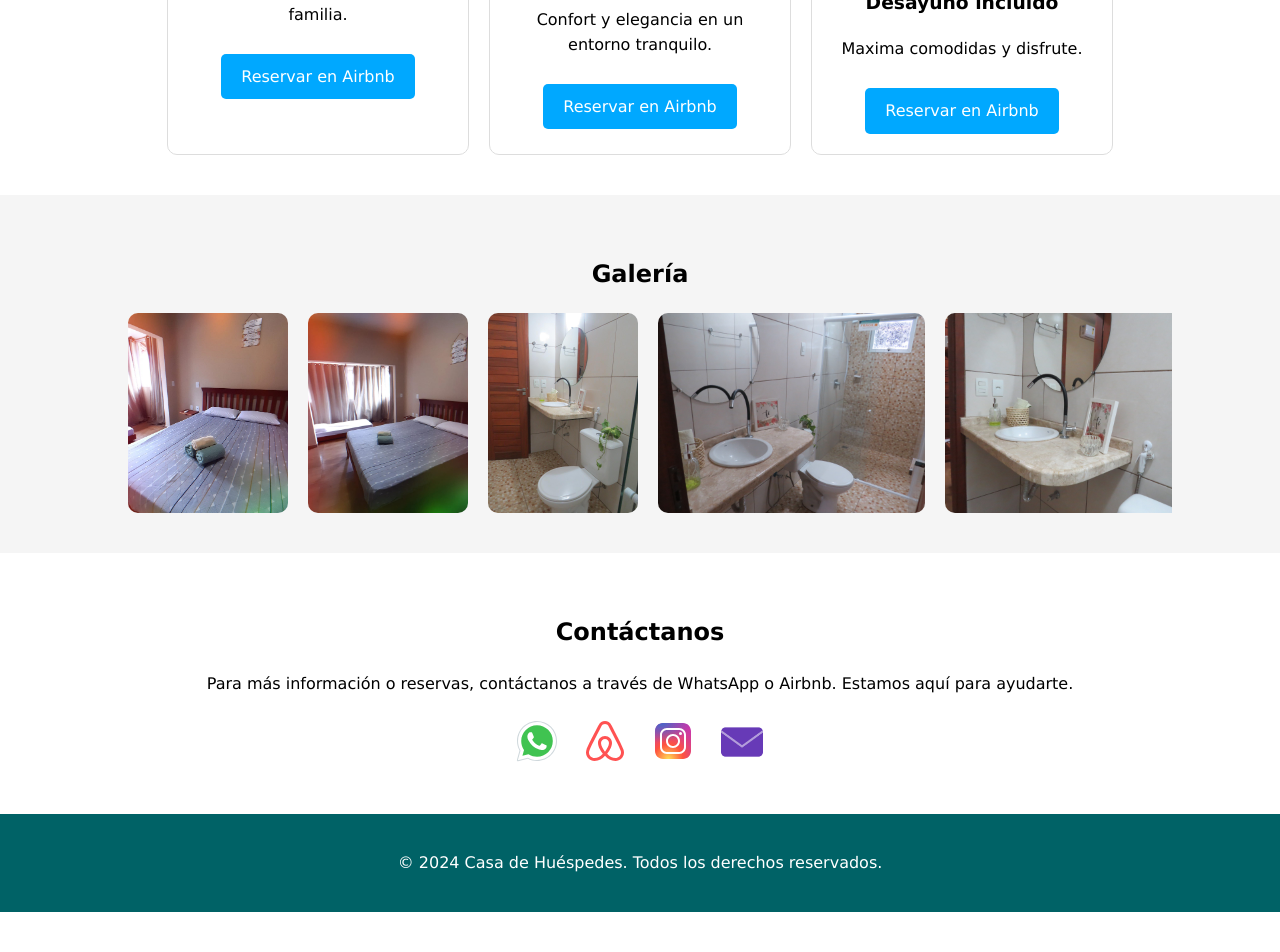
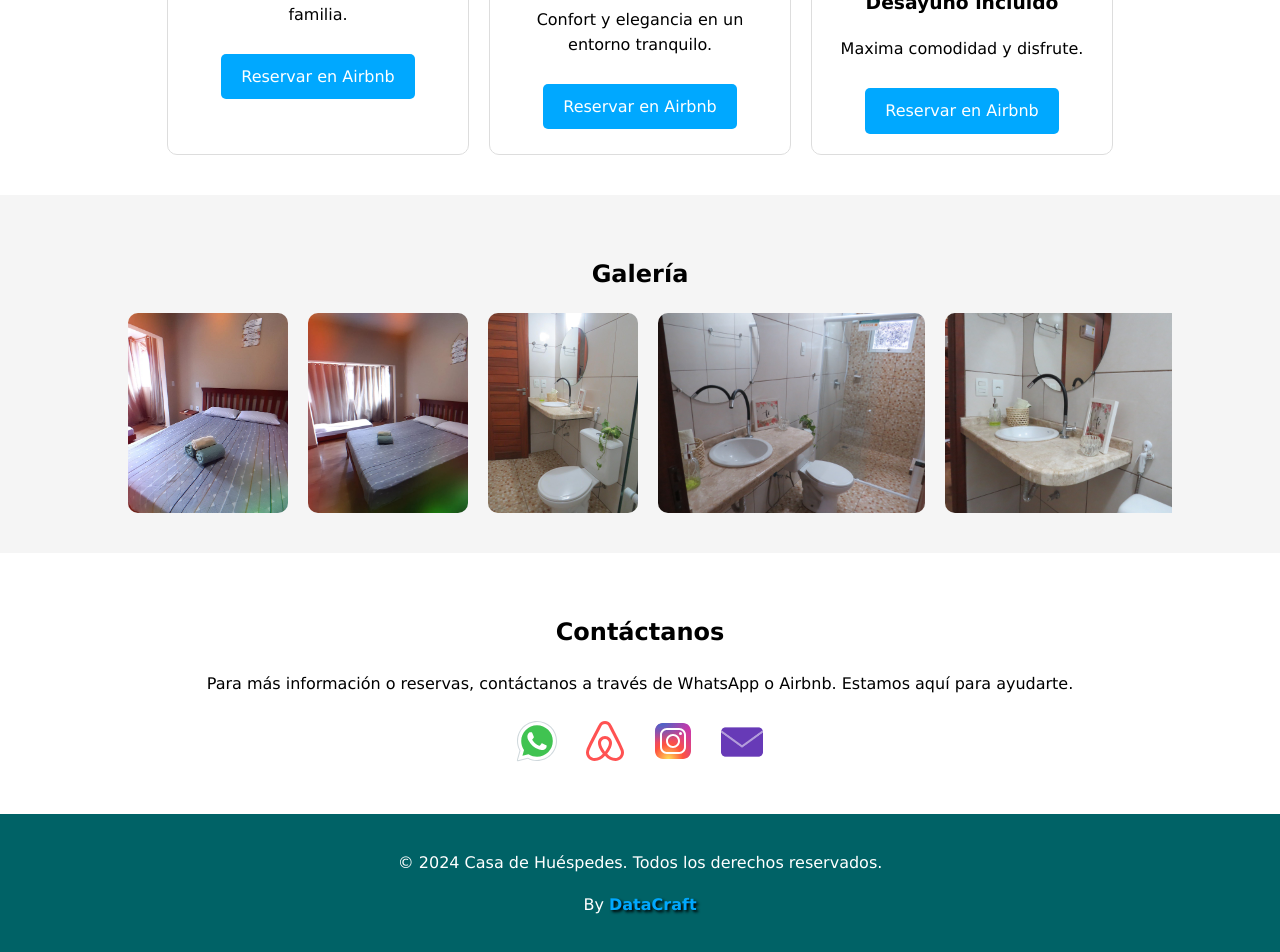
Before and after one commit to perezcatriel/casa-de-huespedes, a Vue app in the folder frontend/: page / in a window 1280 px wide. Shown: the part 1509-2461 px from the top of the page. Before the commit the page ends 2421 px from the top, so only its background shows below. Built offline with nearby package versions, Linux system fonts and the light colour scheme.

Commit message:
[FIX] by DataCraft

```diff
--- a/frontend/public/index.html
+++ b/frontend/public/index.html
@@ -1,5 +1,5 @@
 <!DOCTYPE html>
-<html lang="">
+<html lang="es">
   <head>
     <meta charset="utf-8">
     <meta http-equiv="X-UA-Compatible" content="IE=edge">
--- a/frontend/src/components/CxAccommodations.vue
+++ b/frontend/src/components/CxAccommodations.vue
@@ -39,7 +39,7 @@
           {
             id: 3,
             title: 'Suite con Aire Acondicionado y Desayuno incluido',
-            description: 'Maxima comodidas y disfrute.',
+            description: 'Maxima comodidad y disfrute.',
             image: casa,
             link: 'https://www.airbnb.com/h/casadehuespedesjeri2'
           }
--- a/frontend/src/components/CxFooter.vue
+++ b/frontend/src/components/CxFooter.vue
@@ -1,6 +1,7 @@
 <template>
   <footer class="footer">
     <p>&copy; 2024 Casa de Huéspedes. Todos los derechos reservados.</p>
+    <p>By <a href="https://datacraft.vercel.app" target="_blank">DataCraft</a></p>
   </footer>
 </template>
 
@@ -25,4 +26,10 @@ export default {
   margin: 0 10px;
   text-decoration: none;
 }
+a {
+  color: #00a8ff;
+  font-weight: bold;
+  text-shadow: 2px 2px 3px black;
+  text-decoration: none;
+}
 </style>
```
